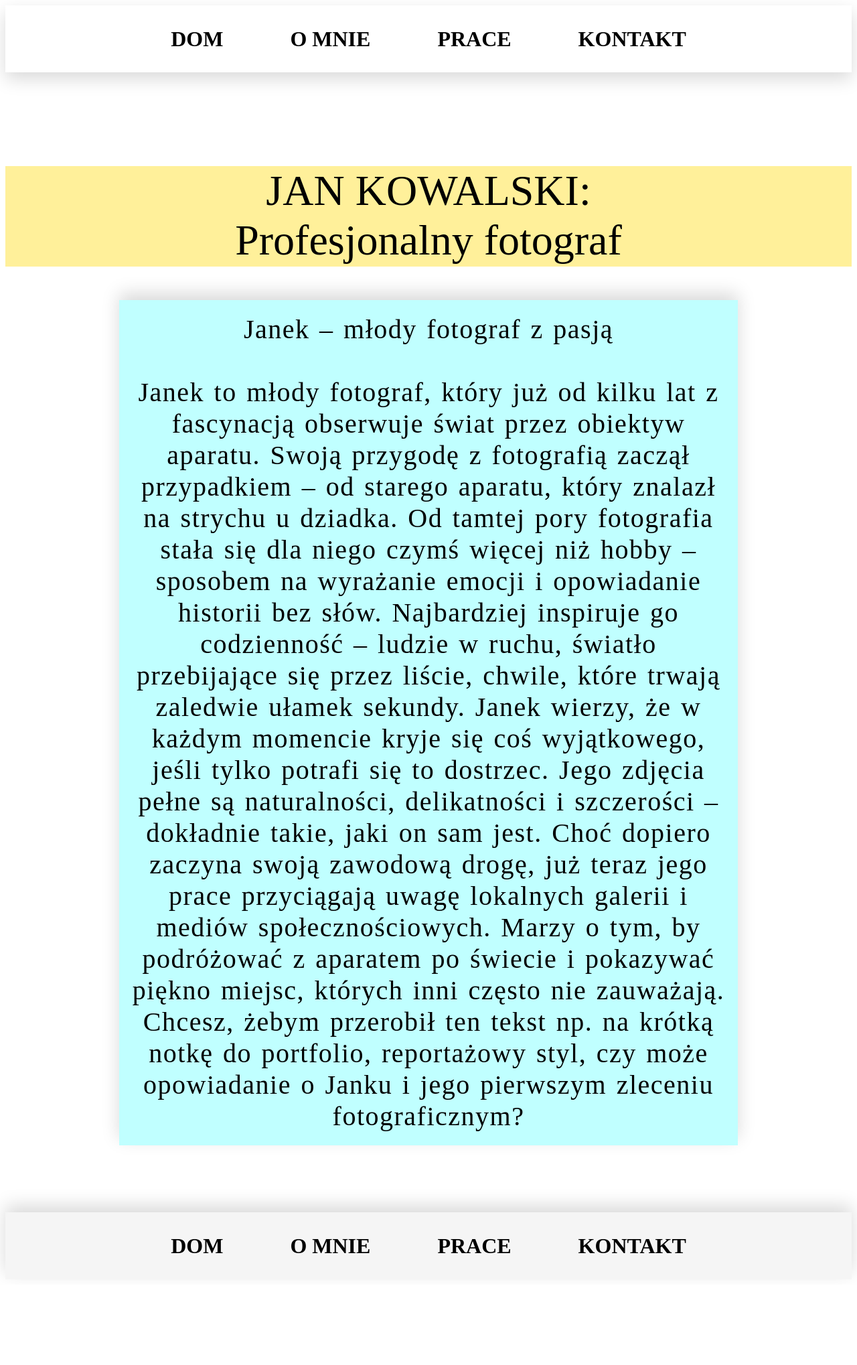
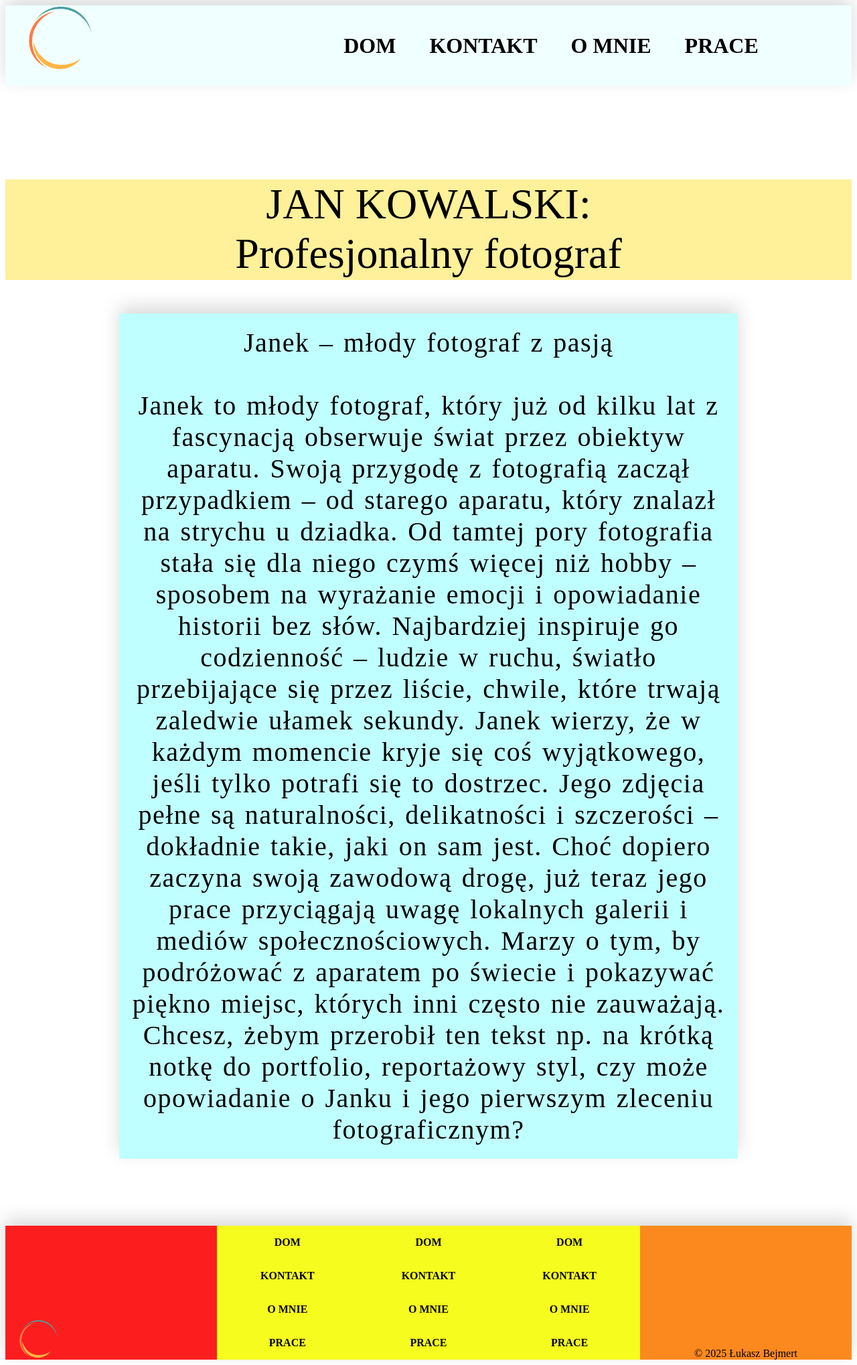
Before and after one commit to Lbk-3/nowe03, a plain HTML site: page html/O_mnie.html in a window 1280 px wide. Shown: the whole page at 67% size. Before the commit the page ends 1918 px from the top, so only its background shows below. Drawn offline with Linux system fonts and the light colour scheme.

Commit message:
2.0
Przerobiona stopka + footer

```diff
--- a/css/Kontakt.css
+++ b/css/Kontakt.css
@@ -1,48 +1,42 @@
+#logo {
+  width: 25%;
+  background-color: azure;
+  height: 120px;
+}
+
 header {
   display: flex;
-  height: 100px;
-  box-shadow: 0 10px 25px rgba(0, 0, 0, 0.15);
-  z-index: 100;
-  top: 0;
-  position: sticky;
-  background-color: white;
+  box-shadow: 0 -10px 25px rgba(0, 0, 0, 0.15);
 }
-header #mapa {
-  width: 100%;
+
+#menu {
+  width: 75%;
+  background-color: azure;
+  height: 120px;
   display: flex;
   justify-content: center;
+  flex-direction: row;
   align-items: center;
+  font-size: 32px;
 }
-header #mapa ul {
-  display: flex;
-  gap: 200px;
-  list-style: none;
-  margin: 0;
-  padding: 0;
+
+#menu p {
+  padding-left: 50px;
 }
-header #mapa ul li a {
+
+a {
   text-decoration: none;
   color: black;
   font-weight: bold;
-  font-size: 32px;
-  transition: all 0.2s ease-in-out;
-}
-header #mapa ul li a:hover {
-  text-decoration: none;
-  color: red;
-  transform: scale(1.1);
 }
 
-main #NAGL {
-  height: 150px;
-  width: 100%;
-  background-color: rgb(255, 240, 154);
-  text-align: center;
-  font-size: 64px;
-  display: flex;
-  align-items: center;
-  justify-content: center;
+a:hover {
+  text-decoration: none;
+  color: #fc1e1e;
+  font-weight: bold;
 }
+
+
 main #KONT_FORM {
   display: flex;
   justify-content: center;
@@ -55,12 +49,14 @@ main #KONT_FORM {
   padding: 25px;
   gap: 40px;
 }
+
 main #KONT_FORM form {
   width: 35%;
   display: flex;
   flex-direction: column;
   gap: 8px;
 }
+
 main #KONT_FORM form input,
 main #KONT_FORM form textarea {
   width: 100%;
@@ -70,12 +66,14 @@ main #KONT_FORM form textarea {
   border-radius: 6px;
   transition: all 0.2s ease-in-out;
 }
+
 main #KONT_FORM form input:focus,
 main #KONT_FORM form textarea:focus {
   outline: none;
   border-color: red;
   box-shadow: 0 0 4px red;
 }
+
 main #KONT_FORM form input[type=submit] {
   background-color: black;
   color: white;
@@ -87,26 +85,32 @@ main #KONT_FORM form input[type=submit] {
   padding: 6px 0;
   margin-top: 10px;
 }
+
 main #KONT_FORM form input[type=submit]:hover {
   background-color: red;
 }
+
 main #KONT_FORM form fieldset {
   border: 2px solid black;
   border-radius: 10px;
   padding: 8px 12px;
   font-size: 14px;
 }
+
 main #KONT_FORM form fieldset legend {
   font-weight: bold;
 }
+
 main #KONT_FORM form fieldset ul {
   list-style: none;
   padding: 0;
   margin: 0;
 }
+
 main #KONT_FORM form fieldset ul li {
   margin-bottom: 5px;
 }
+
 main #KONT_FORM iframe {
   width: 55%;
   height: 250px;
@@ -117,30 +121,43 @@ main #KONT_FORM iframe {
 
 footer {
     display: flex;
-  height: 100px;
+    height: 200px;
     box-shadow: 0 -10px 25px rgba(0, 0, 0, 0.15);
     background-color: whitesmoke;
     margin-top: 100px;
+    margin-bottom: 0;
     width: 100%;
-  justify-content: center;
+    font-size: 16px;
+
+}
+
+#logo_f {
+    background-color: #fc1e1e;
+    height: 200px;
+    display: flex;
+    align-items: end;
+    width: 25%;
+}
+
+#linki {
+
+    background-color: #F6FC1E;
+    width: 50%;
+    display: inline-flex;
+    justify-content: space-around;
     align-items: center;
 }
-footer #mapa ul {
+
+#zakladki {
     display: flex;
-  gap: 200px;
-  list-style: none;
-  margin: 0;
-  padding: 0;
+    flex-direction: column;
+    align-items: center;
 }
-footer #mapa ul li a {
-  text-decoration: none;
-  color: black;
-  font-weight: bold;
-  font-size: 32px;
-  transition: all 0.2s ease-in-out;
+
+#copyright {
+    background-color: #fc891e;
+    width: 25%;
+    align-items: end;
+    display: flex;
+    justify-content: center;
 }
-footer #mapa ul li a:hover {
-  text-decoration: none;
-  color: red;
-  transform: scale(1.1);
-}/*# sourceMappingURL=Kontakt.css.map */
--- a/css/O_mnie.css
+++ b/css/O_mnie.css
@@ -1,45 +1,41 @@
+#logo {
+  width: 25%;
+  background-color: azure;
+  height: 120px;
+}
+
 header {
-  position: sticky;
-  top: 0;
-  z-index: 1000;
-  background-color: white;
-  height: 100px;
-  width: 100%;
-  box-shadow: 0 10px 25px rgba(0, 0, 0, 0.15);
   display: flex;
-  align-items: center;
-  justify-content: center;
+  box-shadow: 0 -10px 25px rgba(0, 0, 0, 0.15);
 }
-header #mapa {
-  width: 100%;
+
+#menu {
+  width: 75%;
+  background-color: azure;
+  height: 120px;
   display: flex;
   justify-content: center;
+  flex-direction: row;
+  align-items: center;
+  font-size: 32px;
 }
-header #mapa ul {
-  display: flex;
-  justify-content: center;
-  align-items: center;
-  gap: 100px;
-  margin: 0;
-  padding: 0;
+
+#menu p {
+  padding-left: 50px;
 }
-header #mapa ul li {
-  list-style: none;
-}
-header #mapa ul li a {
+
+a {
   text-decoration: none;
   color: black;
   font-weight: bold;
-  font-size: 32px;
-  transition: all 0.2s ease-in-out;
 }
-header #mapa ul li a:hover {
-  color: red;
-  transform: scale(1.1);
+
+a:hover {
+  text-decoration: none;
+  color: #fc1e1e;
+  font-weight: bold;
 }
-header #mapa ul li a p {
-  margin: 0;
-}
+
 
 main {
   padding-top: 120px;
@@ -68,39 +64,45 @@ main #INFO {
 }
 
 footer {
-  display: flex;
-  align-items: center;
-  justify-content: center;
-  height: 100px;
-  box-shadow: 0 -10px 25px rgba(0, 0, 0, 0.15);
-  background-color: whitesmoke;
-  margin-top: 100px;
-  width: 100%;
+    display: flex;
+    height: 200px;
+    box-shadow: 0 -10px 25px rgba(0, 0, 0, 0.15);
+    background-color: whitesmoke;
+    margin-top: 100px;
+    margin-bottom: 0;
+    width: 100%;
+    font-size: 16px;
+
 }
-footer #mapa {
-  width: 100%;
-  display: flex;
-  justify-content: center;
+
+#logo_f {
+    background-color: #fc1e1e;
+    height: 200px;
+    display: flex;
+    align-items: end;
+    width: 25%;
+
 }
-footer #mapa ul {
-  display: flex;
-  justify-content: center;
-  align-items: center;
-  gap: 100px;
-  margin: 0;
-  padding: 0;
+
+#linki {
+
+    background-color: #F6FC1E;
+    width: 50%;
+    display: inline-flex;
+    justify-content: space-around;
+    align-items: center;
 }
-footer #mapa ul li {
-  list-style: none;
+
+#zakladki {
+    display: flex;
+    flex-direction: column;
+    align-items: center;
 }
-footer #mapa ul li a {
-  text-decoration: none;
-  color: black;
-  font-weight: bold;
-  font-size: 32px;
-  transition: all 0.2s ease-in-out;
+
+#copyright {
+    background-color: #fc891e;
+    width: 25%;
+    align-items: end;
+    display: flex;
+    justify-content: center;
 }
-footer #mapa ul li a:hover {
-  color: red;
-  transform: scale(1.1);
-}/*# sourceMappingURL=O_mnie.css.map */
--- a/css/Prace.css
+++ b/css/Prace.css
@@ -16,46 +16,16 @@ header {
 
 }
 
-#mapa a {
+a {
     text-decoration: none;
     color: black;
     font-weight: bold;
 }
 
-#mapa a:hover {
+a:hover {
     text-decoration: none;
     color: #fc1e1e;
     font-weight: bold;
-
-}
-
-#mapa_teskt_1 {
-    padding-left: 260px;
-    padding-top: 15px;
-    font-size: 25px;
-
-}
-
-#mapa_teskt_2 {
-    padding-left: 260px;
-    padding-top: 15px;
-    font-size: 25px;
-
-}
-
-#mapa_teskt_3 {
-    padding-left: 260px;
-    padding-top: 15px;
-    font-size: 25px;
-
-}
-
-
-
-#mapa_teskt_5 {
-    padding-left: 260px;
-    padding-top: 15px;
-    font-size: 25px;
 
 }
 
@@ -80,19 +50,22 @@ footer {
     margin-bottom: 0;
     width: 100%;
 }
-#DANE{
+
+#DANE {
     width: 65%;
     height: 250px;
     background-color: azure;
     margin-top: 40px;
     margin-left: 350px;
 }
-#DANE_nagl{
+
+#DANE_nagl {
     font-size: 48px;
     text-align: center;
 }
-#NATURA{
-        width: 65%;
+
+#NATURA {
+    width: 65%;
     height: 1000px;
     background-color: azure;
     text-align: center;
@@ -107,8 +80,9 @@ footer {
     justify-content: center;
 
 }
-#URO{
-            width: 65%;
+
+#URO {
+    width: 65%;
     height: 300px;
     background-color: azure;
     text-align: center;
@@ -122,19 +96,82 @@ footer {
     margin-bottom: 10px;
     padding-left: 75px;
 }
-#map{
+
+#map {
     display: inline;
     padding-left: 260px;
     font-size: 32px;
 }
-#FILMY{
+
+#FILMY {
     height: 600px;
     width: 65%;
     background: azure;
     margin-left: 350px;
     box-shadow: 0 -10px 25px rgba(0, 0, 0, 0.15);
 }
-#FILM_fra{
+
+#FILM_fra {
     margin-left: 275px;
     margin-top: 180px;
 }
+#logo{
+width: 25%;
+background-color: azure;
+height: 120px;
+}
+#menu{
+width: 75%;
+background-color: azure;
+height: 120px;
+display: flex;
+justify-content: center;
+flex-direction: row;
+align-items: center;
+font-size: 32px;
+}
+#menu p{
+    padding-left: 50px;
+}
+footer {
+    display: flex;
+    height: 200px;
+    box-shadow: 0 -10px 25px rgba(0, 0, 0, 0.15);
+    background-color: whitesmoke;
+    margin-top: 100px;
+    margin-bottom: 0;
+    width: 100%;
+    font-size: 16px;
+
+}
+
+#logo_f {
+    background-color: #fc1e1e;
+    height: 200px;
+    display: flex;
+    align-items: end;
+    width: 25%;
+}
+
+#linki {
+
+    background-color: #F6FC1E;
+    width: 50%;
+    display: inline-flex;
+    justify-content: space-around;
+    align-items: center;
+}
+
+#zakladki {
+    display: flex;
+    flex-direction: column;
+    align-items: center;
+}
+
+#copyright {
+    background-color: #fc891e;
+    width: 25%;
+    align-items: end;
+    display: flex;
+    justify-content: center;
+}
--- a/css/style.css
+++ b/css/style.css
@@ -25,64 +25,23 @@
 
 header {
     display: flex;
-    height: 100px;
-    box-shadow: 0 10px 25px rgba(0, 0, 0, 0.15);
-    position: sticky;
-    z-index: 100;
-    top: 0;
-
+    box-shadow: 0 -10px 25px rgba(0, 0, 0, 0.15);
 }
 
-#mapa {
 
-    width: 100%;
-    height: 120px;
-    display: flex;
 
-}
-
-#mapa a {
+a {
     text-decoration: none;
     color: black;
     font-weight: bold;
 }
 
-#mapa a:hover {
+a:hover {
     text-decoration: none;
     color: #fc1e1e;
     font-weight: bold;
-
 }
 
-#mapa_teskt_1 {
-    padding-left: 260px;
-    padding-top: 15px;
-    font-size: 25px;
-
-}
-
-#mapa_teskt_2 {
-    padding-left: 260px;
-    padding-top: 15px;
-    font-size: 25px;
-
-}
-
-#mapa_teskt_3 {
-    padding-left: 260px;
-    padding-top: 15px;
-    font-size: 25px;
-
-}
-
-
-
-#mapa_teskt_5 {
-    padding-left: 260px;
-    padding-top: 15px;
-    font-size: 25px;
-
-}
 
 #slider {
     margin-top: 30px;
@@ -249,15 +208,6 @@ header {
     border-color: #F6FC1E;
 }
 
-footer {
-    display: flex;
-    height: 100px;
-    box-shadow: 0 -10px 25px rgba(0, 0, 0, 0.15);
-    background-color: whitesmoke;
-    margin-top: 100px;
-    margin-bottom: 0;
-    width: 100%;
-}
 
 #kont_3 {
     width: 120px;
@@ -270,11 +220,7 @@ footer {
     color: black;
 }
 
-#map {
-    display: inline;
-    padding-left: 260px;
-    font-size: 32px;
-}
+
 
 #przy_gora {
     height: 40px;
@@ -321,3 +267,67 @@ section a:hover {
     color: red;
     font-weight: bolder;
 }
+
+#logo {
+    width: 25%;
+    background-color: azure;
+    height: 120px;
+}
+
+#menu {
+    width: 75%;
+    background-color: azure;
+    height: 120px;
+    display: flex;
+    justify-content: center;
+    flex-direction: row;
+    align-items: center;
+    font-size: 32px;
+}
+
+#menu p {
+    padding-left: 50px;
+}
+
+footer {
+    display: flex;
+    height: 200px;
+    box-shadow: 0 -10px 25px rgba(0, 0, 0, 0.15);
+    background-color: whitesmoke;
+    margin-top: 100px;
+    margin-bottom: 0;
+    width: 100%;
+    font-size: 16px;
+
+}
+
+#logo_f {
+    background-color: #fc1e1e;
+    height: 200px;
+    display: flex;
+    align-items: end;
+
+}
+
+#linki {
+
+    background-color: #F6FC1E;
+    width: 50%;
+    display: inline-flex;
+    justify-content: space-around;
+    align-items: center;
+}
+
+#zakladki {
+    display: flex;
+    flex-direction: column;
+    align-items: center;
+}
+
+#copyright {
+    background-color: #fc891e;
+    width: 25%;
+    align-items: end;
+    display: flex;
+    justify-content: center;
+}
--- a/html/O_mnie.html
+++ b/html/O_mnie.html
@@ -10,16 +10,16 @@
 
 <body>
     <header>
+        <div id="logo"><img src="../images/Design and Technology (5).svg" alt="logo" height="100px"> </div>
+        <div id="menu">
 
-        <div id="mapa">
-            <ul type="none">
-                <li id="map"><a href="../index.html"><p>DOM</p></a></li>
-                <li id="map"><a href="O_mnie.html"><p>O MNIE</p></a></li>
-                <li id="map"><a href="Prace.html"><p>PRACE</p></a></li>
-                <li id="map"><a href="Kontakt.html"><p>KONTAKT</p></a></li>
+            <p> <a href="../index.html">DOM</a></p>
+            <p><a href="Kontakt.html">KONTAKT</a></p>
+            <p> <a href="O_mnie.html">O MNIE</a></p>
+            <p> <a href="Prace.html">PRACE</a></p>
 
-            </ul>
         </div>
+
     </header>
     <main>
         <div id="NAGL">
@@ -52,15 +52,30 @@
 
     </main>
     <footer>
-        <div id="mapa">
-           <ul type="none">
-                <li id="map"><a href="../index.html">DOM</a></li>
-                <li id="map"><a href="O_mnie.html">O MNIE</a></li>
-                <li id="map"><a href="Prace.html">PRACE</a></li>
-                <li id="map"><a href="Kontakt.html">KONTAKT</a></li>
+        <div id="logo_f"> <img src="../images/Design and Technology (5).svg" alt="logo" height="60px"></div>
+        <div id="linki">
+            <div id="zakladki">
+                <p> <a href="../index.html">DOM</a></p>
+                <p><a href="Kontakt.html">KONTAKT</a></p>
+                <p> <a href="O_mnie.html">O MNIE</a></p>
+                <p> <a href="Prace.html">PRACE</a></p>
+            </div>
+            <div id="zakladki">
+                <p> <a href="../index.html">DOM</a></p>
+                <p><a href="Kontakt.html">KONTAKT</a></p>
+                <p> <a href="O_mnie.html">O MNIE</a></p>
+                <p> <a href="Prace.html">PRACE</a></p>
+            </div>
+            <div id="zakladki">
+                <p> <a href="../index.html">DOM</a></p>
+                <p><a href="Kontakt.html">KONTAKT</a></p>
+                <p> <a href="O_mnie.html">O MNIE</a></p>
+                <p> <a href="Prace.html">PRACE</a></p>
+            </div>
+        </div>
+        <div id="copyright"> &copy; 2025 Łukasz Bejmert </div>
 
-            </ul>
-        </div>
+
     </footer>
 </body>
 
```
Also changed, not shown: html/Kontakt.html (+33 -14 lines), html/Prace.html (+33 -18 lines), index.html (+32 -16 lines), images/Design and Technology (5).svg (added). Lines whose indentation alone changed are shown as unchanged.
